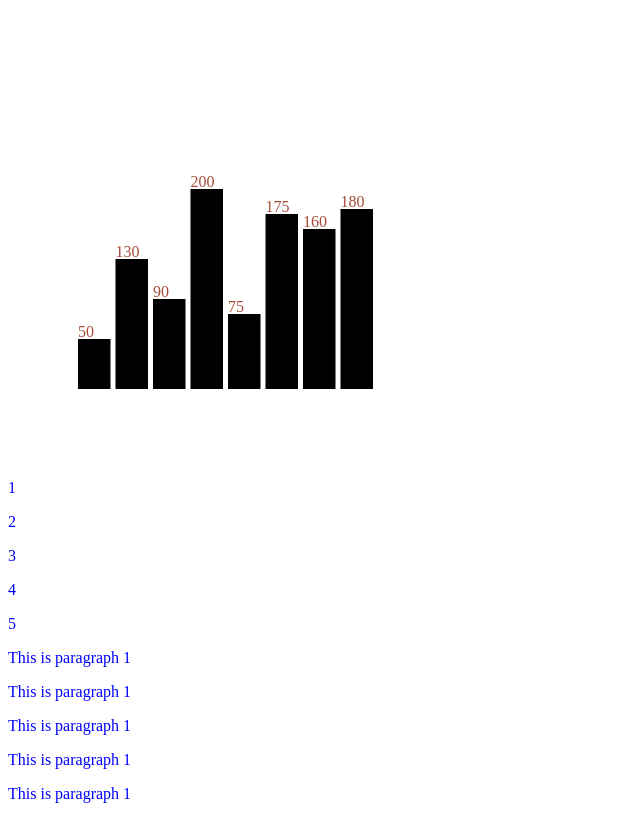
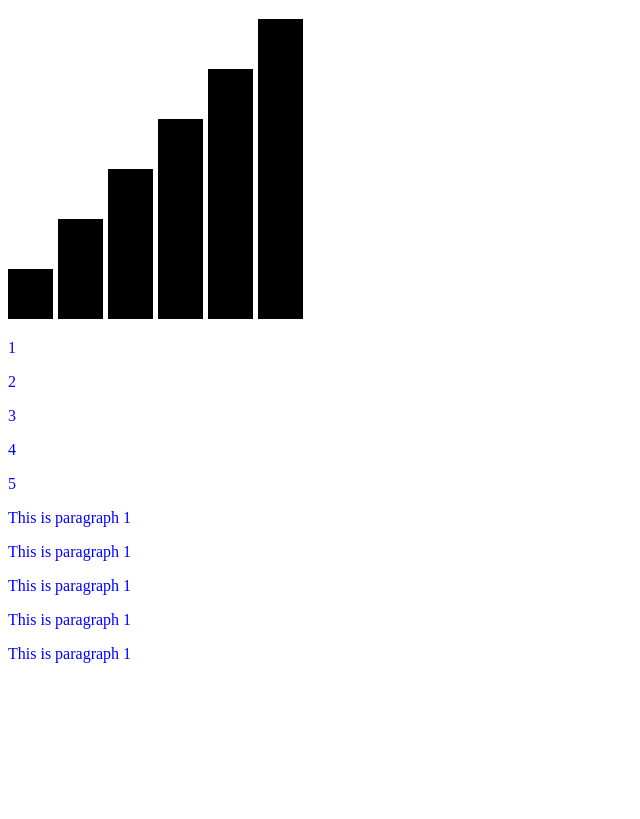
Before and after one commit to Mackenson/d3Demo, a website: page index.html in a window 1280 px wide. Shown: the part 61-880 px from the top of the page, without its empty margins (0-640 px from the left). After the commit the page ends 800 px from the top, so only its background shows below. Drawn offline with nearby package versions, Linux system fonts and the light colour scheme.

Commit message:
created scale with d3.js

```diff
--- a/barChart.js
+++ b/barChart.js
@@ -30,4 +30,4 @@ var text = svg.selectAll('text')
     .text(function (d) { return d; })
     .attr('y', function (d, i) { return svgHeight - d - 2; })
     .attr('x', function (d, i) { return barWidth * i; })
-    .attr('fill', '#A64C38')
+    .attr('fill', '#A64C38');
--- a/index.html
+++ b/index.html
@@ -11,7 +11,8 @@
     <svg class="bar-chart"></svg>
 
     <script src="https://d3js.org/d3.v5.min.js"></script>
-    <script src="barchart.js"></script>
+    <script src="scale.js"></script>
+    <!-- <script src="barchart.js"></script> -->
     <script src="dataLoadingAndBinding.js"></script>
     <script src="domManipulation.js"></script>
   </body>
--- /dev/null
+++ b/scale.js
@@ -0,0 +1,27 @@
+var dataset = [1, 2, 3, 4, 5, 6];
+
+var svgWidth = 300,
+    svgHeight= 300,
+    barPadding = 5;
+
+var barWidth = (svgWidth / dataset.length);
+
+var svg = d3.select('svg')
+    .attr('width', svgWidth)
+    .attr('height', svgHeight);
+
+var yScale = d3.scaleLinear()
+    .domain([0, d3.max(dataset)])
+    .range([0, svgHeight]);
+
+var barChart = svg.selectAll('rect')
+    .data(dataset)
+    .enter()
+    .append('rect')
+    .attr('y', function (d) { return svgHeight - yScale(d); })
+    .attr('height', function (d) { return yScale(d); })
+    .attr('width', function () { return barWidth - barPadding; })
+    .attr('transform', function (d, i) {
+      var translate = [barWidth *  i, 0];
+      return 'translate ('+ translate +')';
+    });
```
